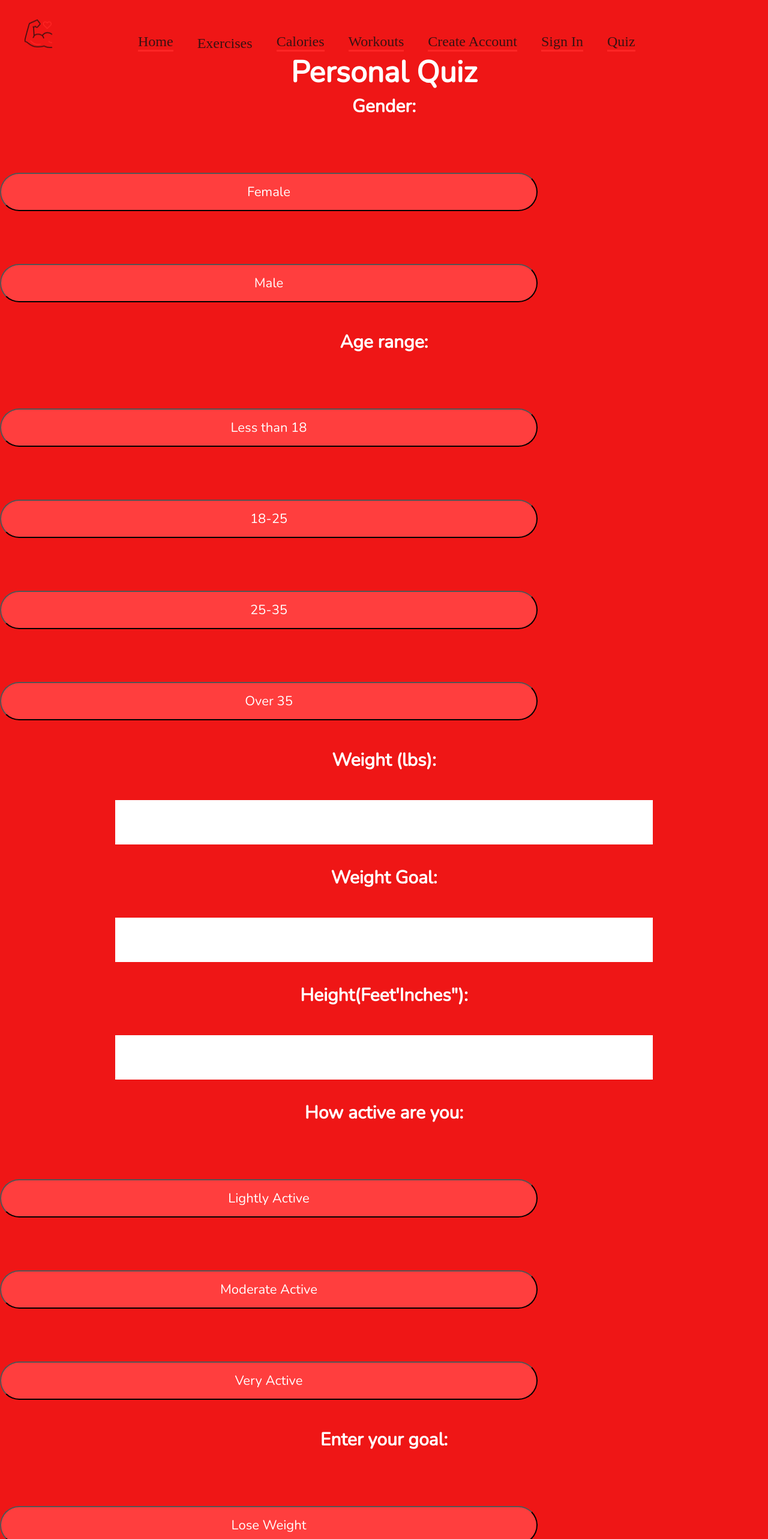
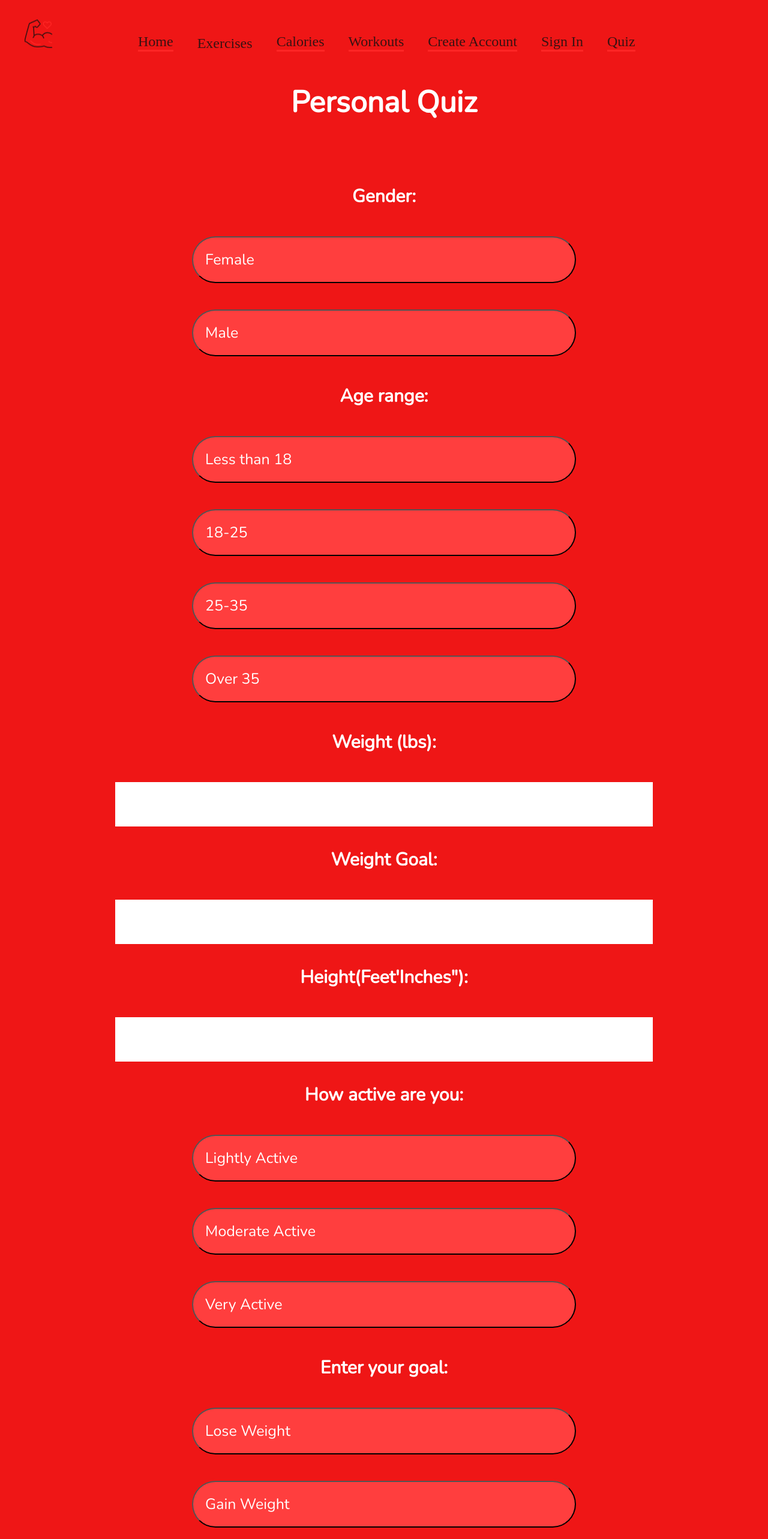
Before and after one commit to hailley-kane/Capstone_Project, a React (Create React App) app: page /Quiz in a window 1280 px wide. Shown: the top 2566 px of the page at 60% size. Built offline with nearby package versions, Linux system fonts and the light colour scheme.

Commit message:
Update Quiz.css
minor changes to quiz page

```diff
--- a/src/pages/Quiz/Quiz.css
+++ b/src/pages/Quiz/Quiz.css
@@ -14,6 +14,8 @@ h1.quiz{
     font-weight:bolder;
     font-size: 50px;
     color: white;
+    margin-top: 50px;
+    margin-bottom: 100px;
 }
 
 h4.quiz{
@@ -26,20 +28,15 @@ h4.quiz{
 
 }
 
-.options-container{
-    display: inline-block;
-    width: 50%;
-}
-.option{
+button.option{
     background-color: rgb(255, 62, 62);
     border-radius: 50px;
+    text-align: center;
     color: white;
     cursor: pointer;
-    margin: 2rem auto;
-    padding: 15px;
+    padding: 20px;
     transition: 0.3s linear all;
-    text-align: center;
-    width: 70%;
+    width: 50%;
 }
 .option:hover{
     background-color: darken(red, 40%);
@@ -47,7 +44,7 @@ h4.quiz{
 
 .button-container{
     display: flex;
-    justify-content: flex-start;;
+    justify-content: flex-start;
     margin: 0 auto 1.5rem auto;
     padding: 2rem;
     width: 80%;
@@ -66,12 +63,6 @@ h4.quiz{
     background-color: green;
     box-shadow: 0 2px 2px 0 rgba(0,0,0,0,14), 0 3px 1px -2p rgba(0,0,0,0,12), 0 1px 5px 0 rgba(0,0,0,0,0.2);
     transition: 0.2s linear all;
-
-}
-
-
-.button-container button:first-child:hover{
-    background-color: darken(green, 20%);
 
 }
 
@@ -130,3 +121,41 @@ textarea{
     width: 70%;
     border:none;
 }
+button[id = 'gender']{
+    display: flex;
+    margin: 0 auto 2rem auto;
+    font-family: 'Nunito', sans-serif;
+    font-size: 25px;
+}
+button[id = 'age']{
+    display: flex;
+    margin: 0 auto 2rem auto;
+    font-family: 'Nunito', sans-serif;
+    font-size: 25px;
+
+}
+button[id = 'activity-level']{
+    display: flex;
+    margin: 0 auto 2rem auto;
+    font-family: 'Nunito', sans-serif;
+    font-size: 25px;
+
+}
+button[id = 'goal']{
+    display: flex;
+    margin: 0 auto 2rem auto;
+    font-family: 'Nunito', sans-serif;
+    font-size: 25px;
+}
+button[id = 'workout-location']{
+    display: flex;
+    margin: 0 auto 2rem auto;
+    font-family: 'Nunito', sans-serif;
+    font-size: 25px;
+}
+button[id = 'workout-preferance']{
+    display: flex;
+    margin: 0 auto 2rem auto;
+    font-family: 'Nunito', sans-serif;
+    font-size: 25px;
+}
```
